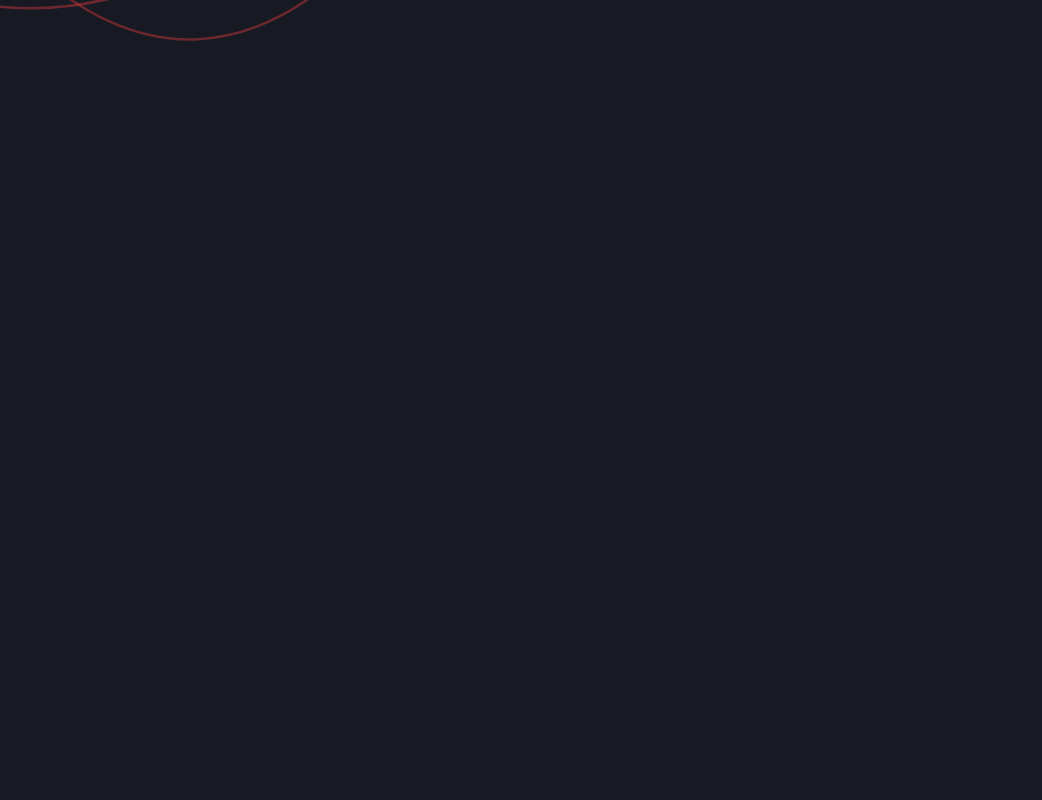
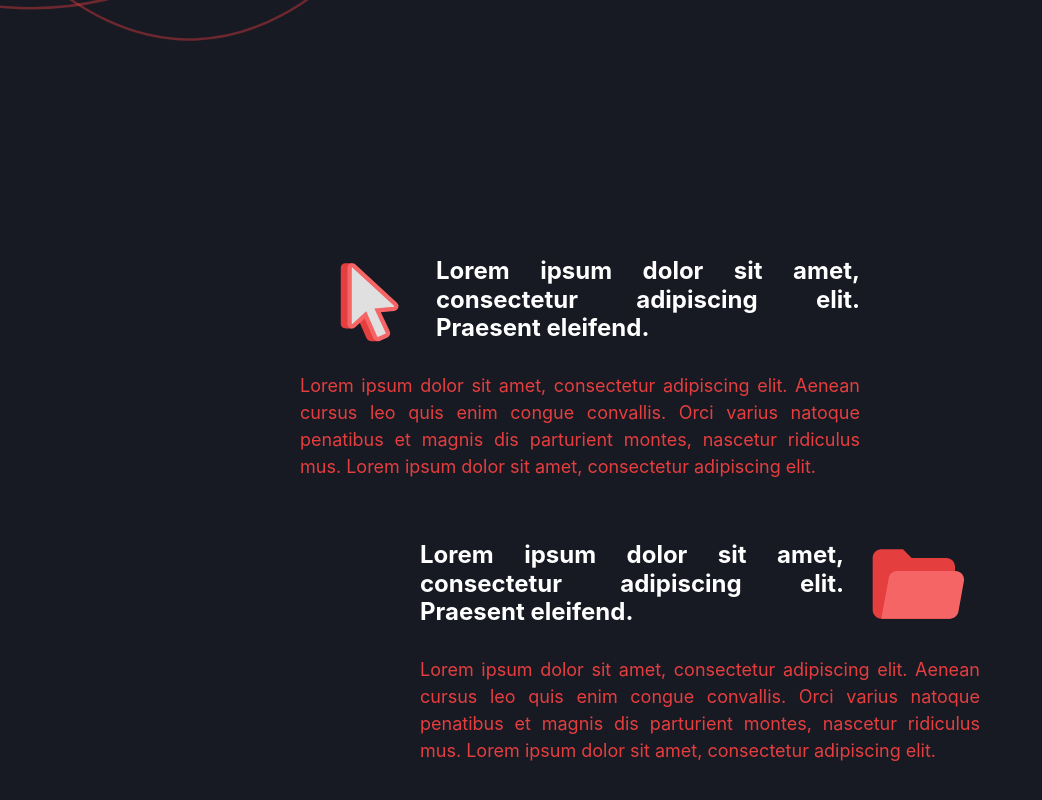
Before and after one commit to andbmarques/landing-page-draco, a React (Vite) app: page / in a window 1280 px wide. Shown: the part 676-1476 px from the top of the page, without its empty margins (0-1042 px from the left). Built offline with nearby package versions, Linux system fonts and the light colour scheme.

Commit message:
:star: Add | About Section

```diff
--- a/src/sections/about.jsx
+++ b/src/sections/about.jsx
@@ -1,13 +1,51 @@
-import { VStack } from "@chakra-ui/react";
+import { HStack, Heading, Image, Stack, Text, VStack } from "@chakra-ui/react";
+import aboutIco1 from "../assets/about-ico1.svg";
+import aboutIco2 from "../assets/about-ico2.svg";
 import React from "react";
 
 const About = () => {
   return (
-    <VStack
+    <Stack
+      direction="column"
+      justifyContent="center"
+      alignItem="center"
       w="100%"
       h={["calc(85vh)", "calc(90vh)"]}
-      bgColor='gray.900'
-    ></VStack>
+      bgColor="gray.900"
+      gap='10'
+
+    >
+      <VStack alignSelf='center' px="10" textAlign="justify" w={["100%", "100%", "80%", "50%"]} transform={[ 'none', 'none', 'none', 'translate(-60px, 0%)' ]}>
+        <HStack alignItems='center'>
+          <Image px='3' boxSize={["16", "24", "32"]} src={aboutIco1} />
+          <Heading fontSize={["sm", "md", "2xl"]} color="white">
+            Lorem ipsum dolor sit amet, consectetur adipiscing elit. Praesent
+            eleifend.
+          </Heading>
+        </HStack>
+        <Text fontSize={["sm", "md", "lg"]} color="red.500">
+          Lorem ipsum dolor sit amet, consectetur adipiscing elit. Aenean cursus
+          leo quis enim congue convallis. Orci varius natoque penatibus et
+          magnis dis parturient montes, nascetur ridiculus mus. Lorem ipsum
+          dolor sit amet, consectetur adipiscing elit.
+        </Text>
+      </VStack>
+      <VStack alignSelf='center' px="10" textAlign="justify" w={["100%", "100%", "80%", "50%"]} transform={[ 'none', 'none', 'none', 'translate(60px, 0%)' ]}>
+        <Stack alignItems='center' direction='row-reverse'>
+          <Image px='3' boxSize={["16", "24", "32"]} src={aboutIco2} />
+          <Heading fontSize={["sm", "md", "2xl"]} color="white">
+            Lorem ipsum dolor sit amet, consectetur adipiscing elit. Praesent
+            eleifend.
+          </Heading>
+        </Stack>
+        <Text fontSize={["sm", "md", "lg"]} color="red.500">
+          Lorem ipsum dolor sit amet, consectetur adipiscing elit. Aenean cursus
+          leo quis enim congue convallis. Orci varius natoque penatibus et
+          magnis dis parturient montes, nascetur ridiculus mus. Lorem ipsum
+          dolor sit amet, consectetur adipiscing elit.
+        </Text>
+      </VStack>
+    </Stack>
   );
 };
 
--- a/src/sections/hero.jsx
+++ b/src/sections/hero.jsx
@@ -21,9 +21,6 @@ const Hero = () => {
       <Button colorScheme="red" variant="solid">
         Know More
       </Button>
-      <HStack>
-
-      </HStack>
     </VStack>
   );
 };
```
Also changed, not shown: src/assets/about-ico1.svg (added), src/assets/about-ico2.svg (added).
